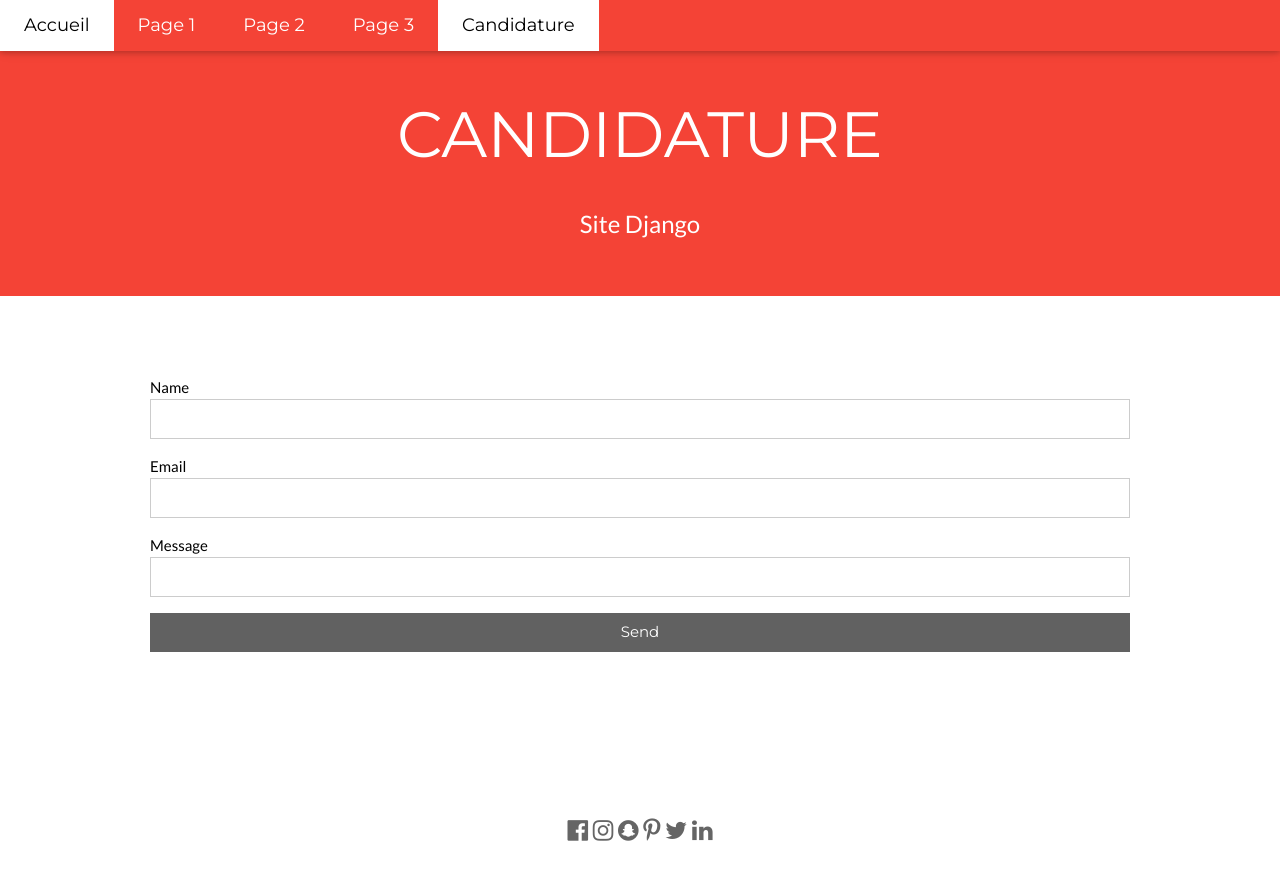
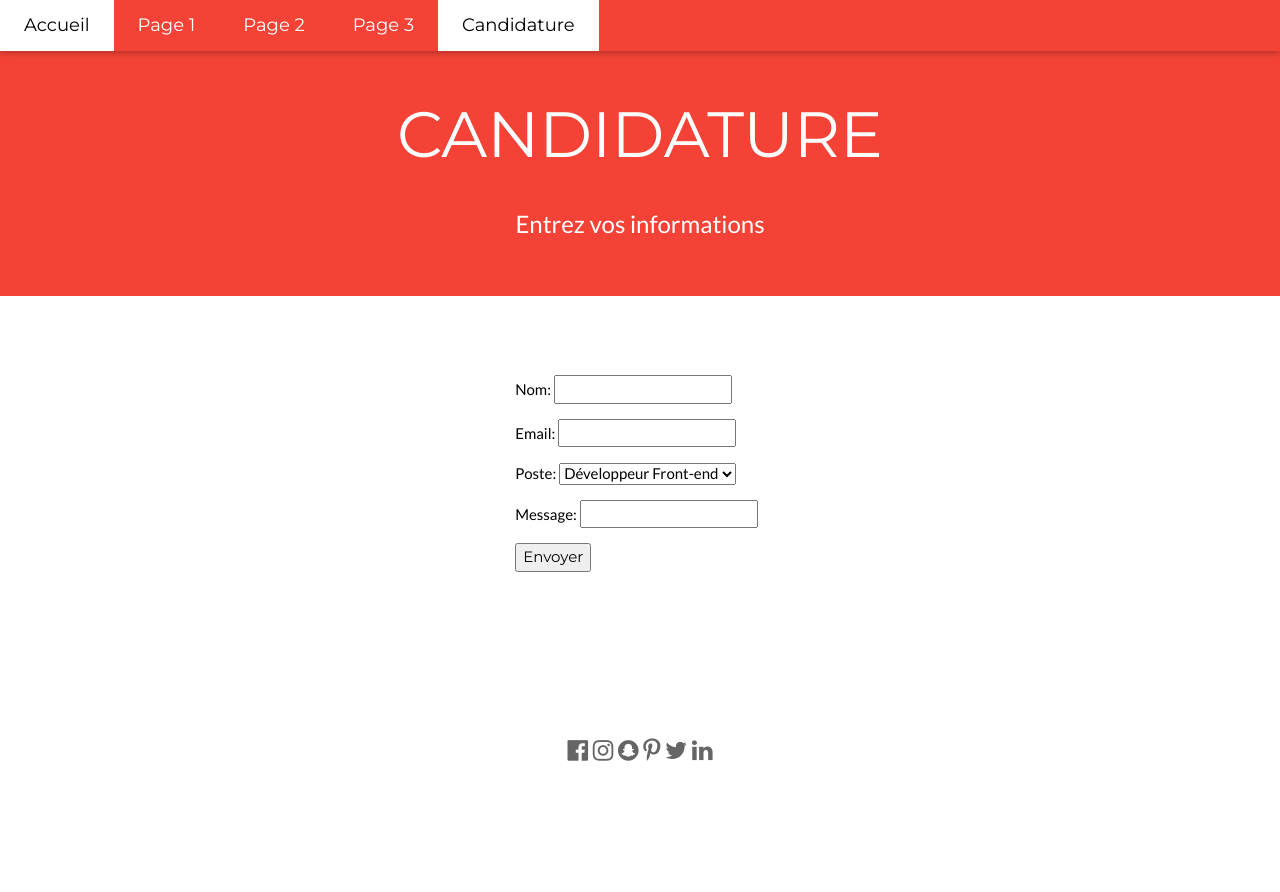
Before and after one commit to Ar4m/projet-django, a Django app: page /candidature/ in a window 1280 px wide. Shown: the top 892 px of the page. After the commit the page ends 761 px from the top, so only its background shows below. Run offline with Django 3.2, Linux system fonts and the light colour scheme.

Commit message:
ajout form

```diff
--- /dev/null
+++ b/django_app/application/forms.py
@@ -0,0 +1,15 @@
+from django import forms
+
+statusDev = (
+    ("1", "Développeur Front-end"),
+    ("2", "Développeur Back-end"),
+    ("3", "Développeur FullStack"),
+)
+
+class ResumeForm(forms.Form):
+    Nom = forms.CharField()
+    Email = forms.EmailField()
+    Poste = forms.ChoiceField(choices = statusDev)
+    Message = forms.CharField()
+
+# crispyform
--- a/django_app/application/templates/home/candidature.html
+++ b/django_app/application/templates/home/candidature.html
@@ -37,12 +37,20 @@ body,h1,h2,h3,h4,h5,h6 {font-family: "Lato", sans-serif}
 <!-- Header -->
 <header class="w3-container w3-red w3-center" style="padding:30px 16px">
   <h1 class="w3-margin w3-jumbo" style="padding-top:40px">CANDIDATURE</h1>
-  <p class="w3-xlarge">Site Django</p>
+  <p class="w3-xlarge">Entrez vos informations</p>
 </header>
 
 <!-- First Grid -->
 <div class="w3-row-padding w3-padding-64 w3-container">
-  <div class="w3-content">
+  <div class="w3-content" style="margin-left: 40%;">
+
+    <form method="post" action="/candidature/">
+      {% csrf_token %}
+      {{form.as_p}}
+      <button type="submit", name="save">Envoyer</button>
+    </form>
+
+    <!--
     <form action="/action_page.php" target="_blank">
       <div class="w3-section">
         <label>Name</label>
@@ -58,6 +66,8 @@ body,h1,h2,h3,h4,h5,h6 {font-family: "Lato", sans-serif}
       </div>
       <button type="submit" class="w3-button w3-block w3-dark-grey">Send</button>
     </form>
+    -->
+
   </div>
 </div>
 
--- a/django_app/application/views.py
+++ b/django_app/application/views.py
@@ -1,4 +1,6 @@
 from django.shortcuts import render
+from django.http import HttpResponseRedirect
+from .forms import ResumeForm
 
 def index(request):
     return render(request, 'home/index.html')
@@ -13,4 +15,18 @@ def page3(request):
     return render(request, 'home/page3.html')
 
 def candidature(request):
-    return render(request, 'home/candidature.html')
+
+    if request.method == "POST":
+        form = ResumeForm(request.POST)
+
+        #if form.is_valid():
+        #    n = form.cleaned_data["name"]
+        #    t = ToDoList(name=n)
+        #    t.save()
+
+        return HttpResponseRedirect('/')
+
+    else:
+        form = ResumeForm()
+
+    return render(request, 'home/candidature.html', {'form':form})
```
Also changed, not shown: README.md, django_app/db.sqlite3.
